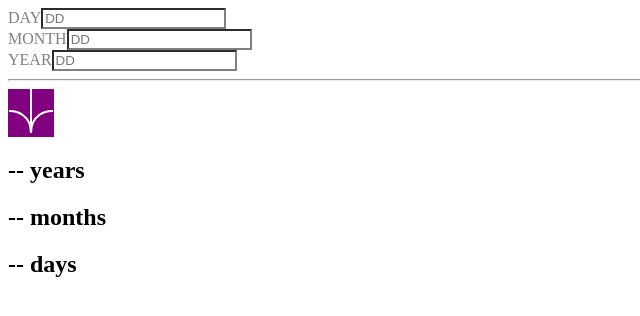
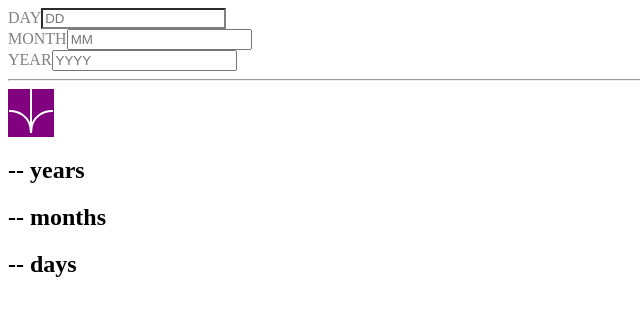
Before and after one commit to lucarl07/age-calculator-app, a React (Vite) app: page / in a window 1280 px wide. Shown: the top 316 px of the page, without its empty margins (0-640 px from the left). Built offline with nearby package versions, Linux system fonts and the light colour scheme.

Commit message:
🚧 Attribute error modal to Inputs on App

```diff
--- a/src/components/Input/InputField.jsx
+++ b/src/components/Input/InputField.jsx
@@ -1,14 +1,14 @@
 import PropTypes from "prop-types";
 
-const InputField = ({getter, setter, placeholder, hasError}) => {
-  const borderColor = hasError ? "red" : "grey"
+const InputField = ({getter, setter, placeholder, getError, setError}) => {
+  const borderColor = getError.color
 
   return (
     <input
       type="number"
       name="input-field"
       className="input-field"
-      placeholder={placeholder.toUpperCase()}
+      placeholder={placeholder}
       value={getter}
       onChange={({target}) => setter(target.value)}
       style={{borderColor}} />
--- a/src/components/Input/InputLabel.jsx
+++ b/src/components/Input/InputLabel.jsx
@@ -1,9 +1,9 @@
 import PropTypes from "prop-types";
 
-const InputLabel = ({type, hasError = false}) => {
+const InputLabel = ({type, error}) => {
   return (
     <label className="label" htmlFor="input-field" style={{
-      color: hasError ? "red" : "grey"
+      color: error.color
     }}>
       {type.toUpperCase()}
     </label>
--- a/src/pages/App.jsx
+++ b/src/pages/App.jsx
@@ -18,6 +18,11 @@ import Output from "../components/Output";
 
 function App() {
   const [day, setDay] = useState('')
+  const [dayErr, setDayErr] = useState({
+    color: "grey",
+    message: ""
+  })
+
   const [month, setMonth] = useState('')
   const [year, setYear] = useState('')
   const age = calculateAge(day, month, year)
@@ -28,36 +33,39 @@ function App() {
         <Input.Root>
           <Input.Label
             type="day"
-            hasError={false} />
+            error={dayErr} />
           <Input.Field
             getter={day}
             setter={setDay}
-            placeholder='dd'
-            hasError={false} />
-          <Input.Error message={""} />
+            placeholder='DD'
+            getError={dayErr}
+            setError={setDayErr} />
+          <Input.Error message={dayErr.message} />
         </Input.Root>
 
         <Input.Root>
           <Input.Label
             type="month"
-            hasError={false} />
+            error={dayErr} />
           <Input.Field
             getter={month}
             setter={setMonth}
-            placeholder='dd'
-            hasError={false} />
+            placeholder='MM'
+            getError={{}}
+            setError={false} />
           <Input.Error message={""} />
         </Input.Root>
 
         <Input.Root>
           <Input.Label
             type="year"
-            hasError={false} />
+            error={dayErr} />
           <Input.Field
             getter={year}
             setter={setYear}
-            placeholder='dd'
-            hasError={false} />
+            placeholder='YYYY'
+            getError={{}}
+            setError={false} />
           <Input.Error message={""} />
         </Input.Root>
       </Form>
```
